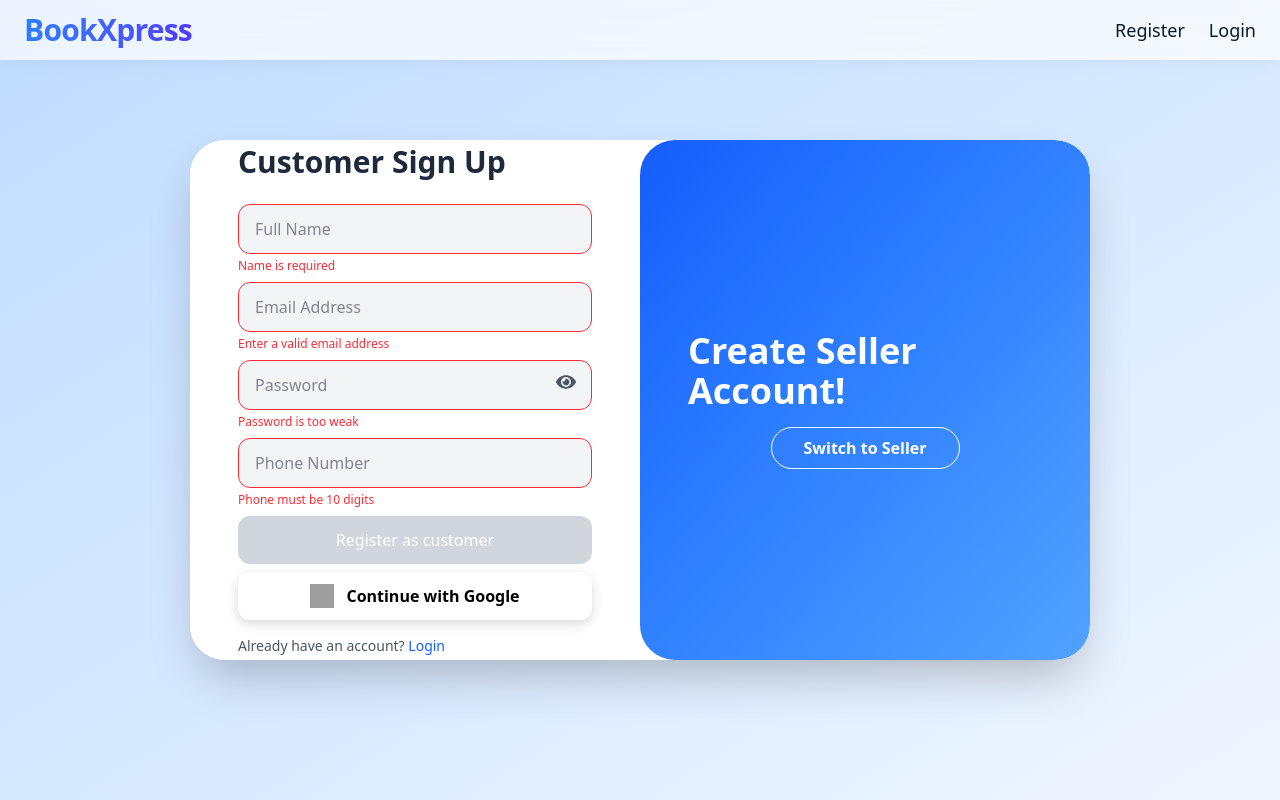
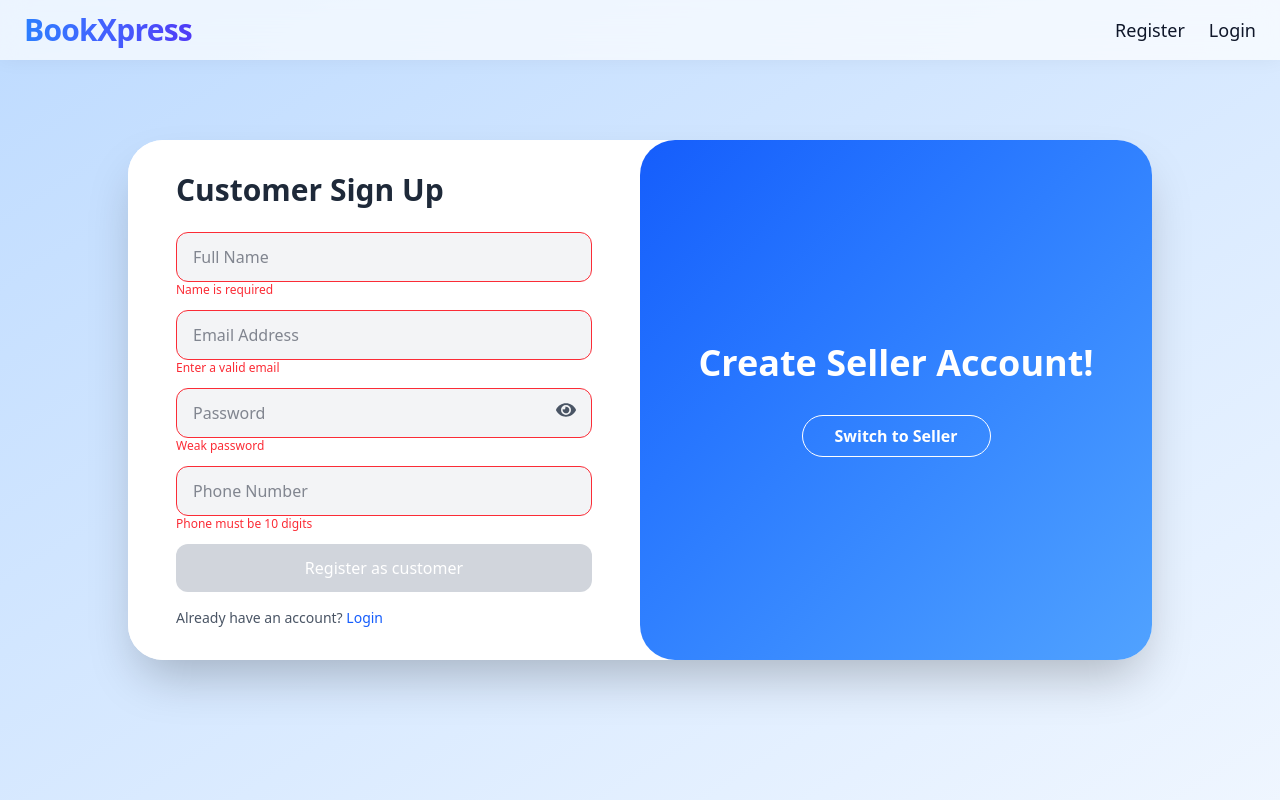
Before and after one commit to bhaskarradha123/BookXpress, a React (Vite) app in the folder frontend/: page /register in a window 1280 px wide. Built offline with nearby package versions, Linux system fonts and the light colour scheme; grey boxes are pictures that could not be loaded.

Commit message:
Register page update

```diff
--- a/frontend/src/pages/Register.jsx
+++ b/frontend/src/pages/Register.jsx
@@ -20,34 +20,26 @@ export default function Register() {
   const [errors, setErrors] = useState({});
   const [isFormValid, setIsFormValid] = useState(false);
 
-  // ✨ PASSWORD VALIDATION FUNCTION
   const validatePassword = (pwd) => {
-    const rules = {
+    return {
       minLength: pwd.length >= 8,
       hasUppercase: /[A-Z]/.test(pwd),
       hasLowercase: /[a-z]/.test(pwd),
       hasNumber: /[0-9]/.test(pwd),
       hasSpecialChar: /[@$!%*?&]/.test(pwd),
     };
-
-    return rules;
   };
 
-  // ✨ LIVE FORM VALIDATION
   useEffect(() => {
     let newErrors = {};
 
     if (!form.name.trim()) newErrors.name = "Name is required";
-
-    if (!form.email.includes("@"))
-      newErrors.email = "Enter a valid email address";
-
-    if (form.phone.length !== 10)
-      newErrors.phone = "Phone must be 10 digits";
+    if (!form.email.includes("@")) newErrors.email = "Enter a valid email";
+    if (form.phone.length !== 10) newErrors.phone = "Phone must be 10 digits";
 
     const pwdRules = validatePassword(form.password);
     if (!Object.values(pwdRules).every(Boolean))
-      newErrors.password = "Password is too weak";
+      newErrors.password = "Weak password";
 
     setErrors(newErrors);
     setIsFormValid(Object.keys(newErrors).length === 0);
@@ -77,40 +69,64 @@ export default function Register() {
   };
 
   return (
-    <div className="min-h-screen w-full flex justify-center items-center bg-gradient-to-br from-blue-200 to-blue-50">
-      <div className="relative w-[900px] h-[520px] shadow-2xl rounded-[35px] overflow-hidden bg-white">
+    <div className="min-h-screen w-full flex justify-center items-center bg-gradient-to-br from-blue-200 to-blue-50 px-4">
 
-        {/* SLIDING PANEL */}
+      {/* OUTER WRAPPER - Responsive */}
+      <div className="
+        relative w-full max-w-5xl
+        h-auto md:h-[520px]
+        shadow-2xl rounded-[35px]
+        overflow-hidden bg-white
+        flex flex-col md:flex-row
+      ">
+
+        {/* LEFT SLIDING PANEL (only slides on desktop) */}
         <div
-          className={`absolute top-0 h-full w-1/2 rounded-[35px] bg-gradient-to-br from-blue-600 to-blue-400 text-white flex flex-col justify-center items-center px-12 transition-all duration-700 ${
-            role === "customer"
-              ? "translate-x-full rounded-l-[35px]"
-              : "translate-x-0 rounded-r-[35px]"
-          }`}
+          className={`
+            md:absolute md:top-0
+            md:h-full md:w-1/2
+            flex flex-col justify-center items-center text-white px-10 py-10
+            bg-gradient-to-br from-blue-600 to-blue-400
+            transition-all duration-700
+            rounded-none
+            ${role === "customer"
+              ? "md:translate-x-full md:rounded-l-[35px]"
+              : "md:translate-x-0 md:rounded-r-[35px]"
+            }
+
+            /* MOBILE: always full width */
+            w-full md:w-1/2
+          `}
         >
-          <h1 className="text-4xl font-bold mb-4">
-            {role === "customer" ? "Create Seller Account!" : "Create Customer Account!"}
+          <h1 className="text-3xl md:text-4xl font-bold mb-4 text-center">
+            {role === "customer"
+              ? "Create Seller Account!"
+              : "Create Customer Account!"}
           </h1>
 
           <button
             onClick={switchRole}
-            className="px-8 py-2 border border-white text-white rounded-full hover:bg-white hover:text-blue-600 transition font-semibold"
+            className="px-8 py-2 border border-white text-white rounded-full hover:bg-white hover:text-blue-600 transition font-semibold mt-4"
           >
             {role === "customer" ? "Switch to Seller" : "Switch to Customer"}
           </button>
         </div>
 
-        {/* FORM PANEL */}
+        {/* RIGHT FORM PANEL */}
         <div
-          className={`absolute top-0 h-full w-1/2 bg-white flex flex-col justify-center px-12 transition-all duration-700 ${
-            role === "customer" ? "translate-x-0" : "translate-x-full"
-          }`}
+          className={`
+            bg-white flex flex-col justify-center px-8 md:px-12 py-10
+            transition-all duration-700
+            w-full md:w-1/2
+            ${role === "customer" ? "md:translate-x-0" : "md:translate-x-full"}
+          `}
         >
-          <h2 className="text-3xl font-bold mb-6 text-gray-800">
+          <h2 className="text-2xl md:text-3xl font-bold mb-6 text-gray-800 text-center md:text-left">
             {role === "customer" ? "Customer Sign Up" : "Seller Sign Up"}
           </h2>
 
-          <form onSubmit={handleSubmit} className="space-y-2">
+          <form onSubmit={handleSubmit} className="space-y-3">
+
             {/* NAME */}
             <div>
               <input
@@ -118,11 +134,10 @@ export default function Register() {
                 placeholder="Full Name"
                 onChange={handleChange}
                 value={form.name}
-                className={`w-full bg-gray-100 px-4 py-3 rounded-xl outline-none ${
-                  errors.name && "border border-red-500"
+                className={`w-full bg-gray-100 px-4 py-3 rounded-xl outline-none ${errors.name && "border border-red-500"
                   }`}
               />
-              {errors.name && <p className="text-red-500 text-xs mt-1">{errors.name}</p>}
+              {errors.name && <p className="text-red-500 text-xs">{errors.name}</p>}
             </div>
 
             {/* EMAIL */}
@@ -133,14 +148,13 @@ export default function Register() {
                 placeholder="Email Address"
                 onChange={handleChange}
                 value={form.email}
-                className={`w-full bg-gray-100 px-4 py-3 rounded-xl outline-none ${
-                  errors.email && "border border-red-500"
+                className={`w-full bg-gray-100 px-4 py-3 rounded-xl outline-none ${errors.email && "border border-red-500"
                   }`}
               />
-              {errors.email && <p className="text-red-500 text-xs mt-1">{errors.email}</p>}
+              {errors.email && <p className="text-red-500 text-xs">{errors.email}</p>}
             </div>
 
-            {/* PASSWORD + EYE */}
+            {/* PASSWORD */}
             <div className="relative">
               <input
                 type={passwordVisible ? "text" : "password"}
@@ -148,23 +162,18 @@ export default function Register() {
                 placeholder="Password"
                 onChange={handleChange}
                 value={form.password}
-                className={`w-full bg-gray-100 px-4 py-3 rounded-xl outline-none pr-12 ${
-                  errors.password && "border border-red-500"
+                className={`w-full bg-gray-100 px-4 py-3 rounded-xl outline-none pr-12 ${errors.password && "border border-red-500"
                   }`}
               />
 
-
-              {/* EYE ICON */}
               <span
+                onClick={() => setPasswordVisible(!passwordVisible)}
                 className="absolute right-4 top-3 cursor-pointer text-gray-600"
-                onClick={() => setPasswordVisible(!passwordVisible)}
               >
                 {passwordVisible ? <FaEyeSlash size={20} /> : <FaEye size={20} />}
               </span>
 
-              {errors.password && (
-                <p className="text-red-500 text-xs mt-1">{errors.password}</p>
-              )}
+              {errors.password && <p className="text-red-500 text-xs">{errors.password}</p>}
             </div>
 
             {/* PHONE */}
@@ -175,47 +184,31 @@ export default function Register() {
                 placeholder="Phone Number"
                 onChange={handleChange}
                 value={form.phone}
-                className={`w-full bg-gray-100 px-4 py-3 rounded-xl outline-none ${
-                  errors.phone && "border border-red-500"
+                className={`w-full bg-gray-100 px-4 py-3 rounded-xl outline-none ${errors.phone && "border border-red-500"
                   }`}
               />
-              {errors.phone && <p className="text-red-500 text-xs mt-1">{errors.phone}</p>}
+              {errors.phone && <p className="text-red-500 text-xs">{errors.phone}</p>}
             </div>
 
             {/* SUBMIT */}
             <button
               type="submit"
               disabled={!isFormValid}
-              className={`w-full py-3 rounded-xl text-white transition ${
-                isFormValid
+              className={`w-full py-3 rounded-xl text-white transition ${isFormValid
                 ? "bg-blue-600 hover:bg-blue-700"
                 : "bg-gray-300 cursor-not-allowed"
                 }`}
             >
               Register as {role}
             </button>
-
-            {/* GOOGLE BUTTON */}
-            <button
-              className="w-full py-3 rounded-xl font-semibold flex items-center justify-center gap-3
-                         bg-white text-black shadow-[0_4px_12px_rgba(0,0,0,0.15)]
-                         hover:shadow-[0_6px_18px_rgba(0,0,0,0.25)]
-                         hover:scale-[1.05] transition-all duration-300"
-            >
-              <img
-                src="https://www.svgrepo.com/show/475656/google-color.svg"
-                className="w-6 h-6"
-                alt="Google"
-              />
-              Continue with Google
-            </button>
           </form>
 
-          <p className="mt-4 text-sm text-gray-600">
+          <p className="mt-4 text-sm text-gray-600 text-center md:text-left">
             Already have an account?{" "}
             <Link to="/login" className="text-blue-600">Login</Link>
           </p>
         </div>
+
       </div>
     </div>
   );
```
Lines whose indentation alone changed are shown as unchanged.
